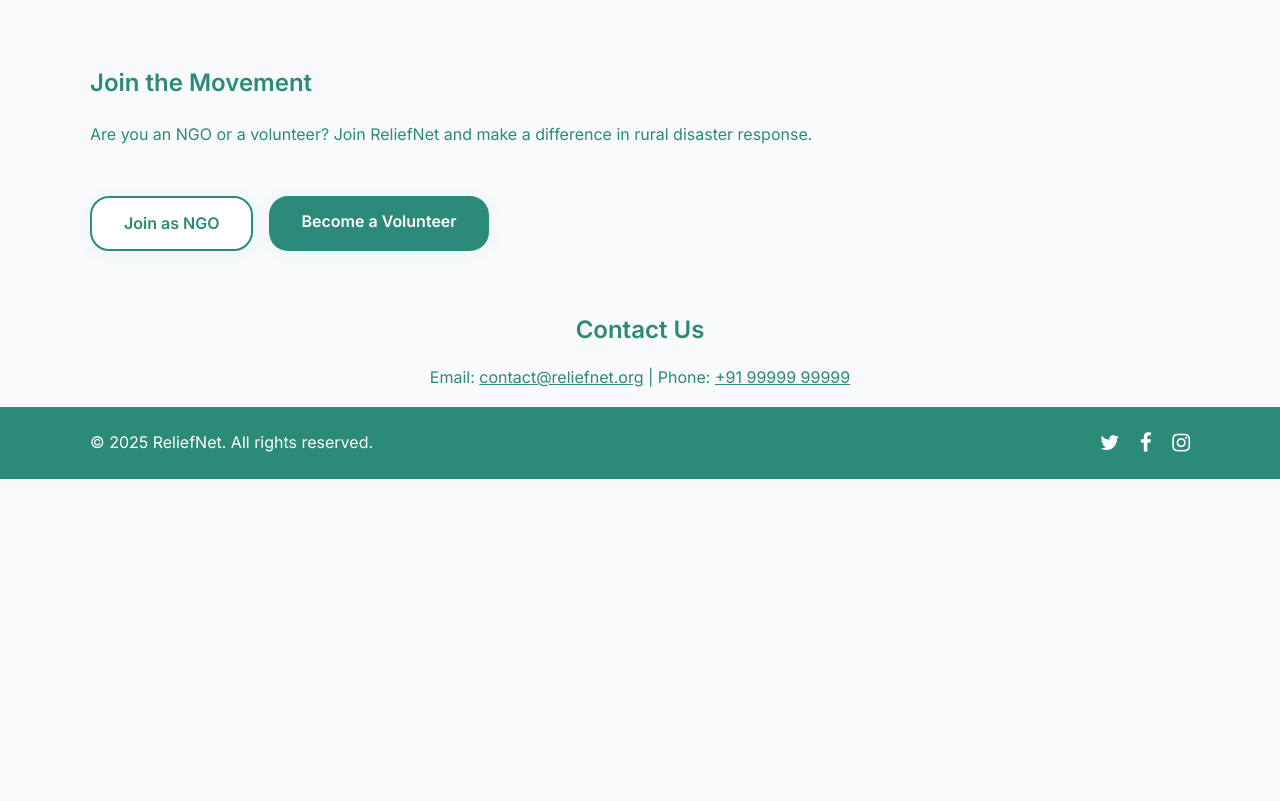
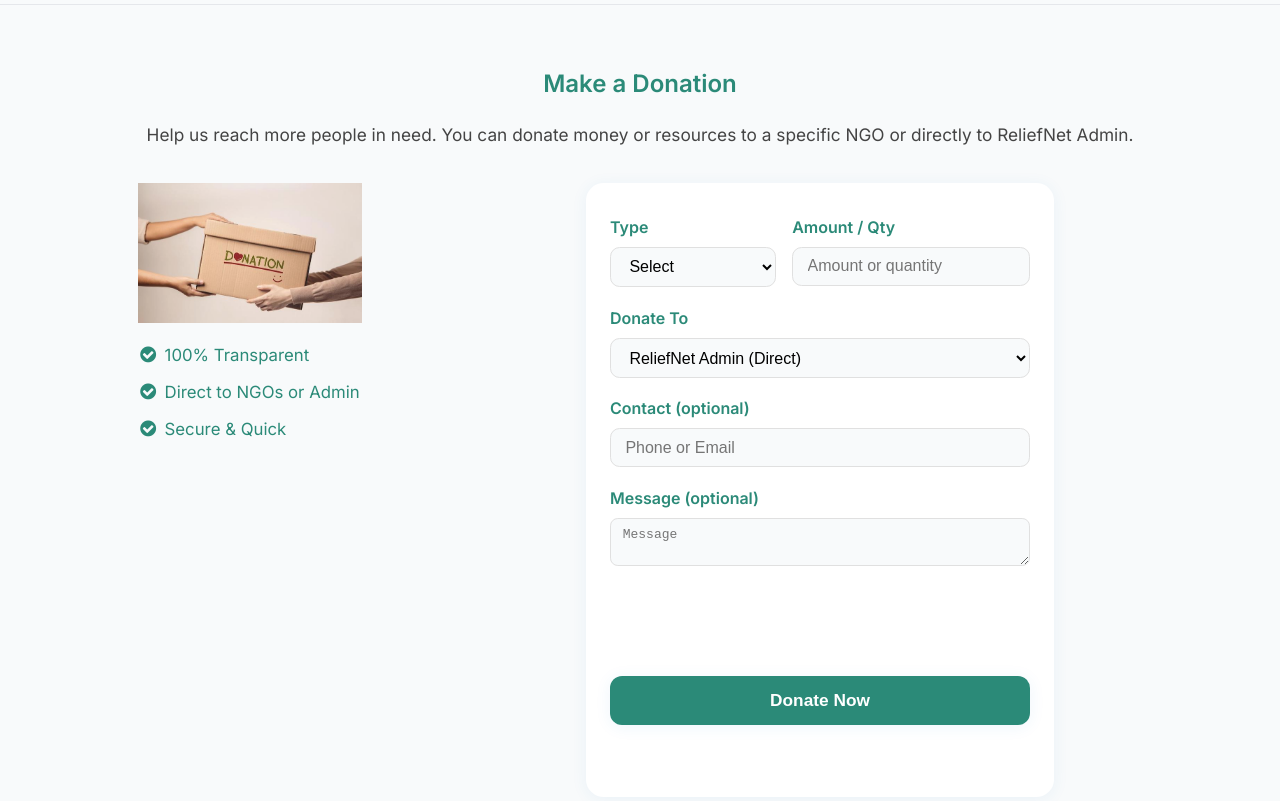
Before and after one commit to sumit1004/reliefnet, a plain HTML site: page index.html in a window 1280 px wide. Shown: the part 1860-2661 px from the top of the page. Before the commit the page ends 2339 px from the top, so only its background shows below. Drawn offline with Linux system fonts and the light colour scheme; no server answers.

Commit message:
added images and done small changes in index.html page

```diff
--- a/index.html
+++ b/index.html
@@ -89,6 +89,61 @@
             <p><strong>Our Mission:</strong> To empower rural communities with technology for faster, fairer disaster relief. </p>
             <p>Born from the need for better coordination, ReliefNet brings together NGOs, volunteers, and local leaders. We believe in partnerships and open collaboration for maximum impact.</p>
             <p class="partnerships">Potential partners: NGOs, local governments, tech innovators.</p>
+        </div>
+    </section>
+
+      <!-- Donation Section Start -->
+    <section class="donation" id="donation">
+        <div class="container">
+            <h2>Make a Donation</h2>
+            <p class="donation-desc">Help us reach more people in need. You can donate money or resources to a specific NGO or directly to ReliefNet Admin.</p>
+            <div class="donation-flex">
+                <div class="donation-info">
+                    <img src="assets/donation.jpg" alt="Donate" class="donation-illustration" />
+                    <ul class="donation-benefits">
+                        <li><i class="fa fa-check-circle"></i> 100% Transparent</li>
+                        <li><i class="fa fa-check-circle"></i> Direct to NGOs or Admin</li>
+                        <li><i class="fa fa-check-circle"></i> Secure & Quick</li>
+                    </ul>
+                </div>
+                <form id="donationForm" class="donation-form-ui">
+                    <div class="donation-row">
+                        <div class="donation-field">
+                            <label for="donationType">Type</label>
+                            <select id="donationType" required>
+                                <option value="">Select</option>
+                                <option value="Money">Money</option>
+                                <option value="Food">Food</option>
+                                <option value="Clothes">Clothes</option>
+                                <option value="Blankets">Blankets</option>
+                                <option value="Other">Other</option>
+                            </select>
+                        </div>
+                        <div class="donation-field">
+                            <label for="donationAmount">Amount / Qty</label>
+                            <input type="number" id="donationAmount" min="1" placeholder="Amount or quantity" required>
+                        </div>
+                    </div>
+                    <div class="donation-row">
+                        <div class="donation-field">
+                            <label for="donationTarget">Donate To</label>
+                            <select id="donationTarget" required>
+                                <option value="admin">ReliefNet Admin (Direct)</option>
+                            </select>
+                        </div>
+                        <div class="donation-field">
+                            <label for="donorContact">Contact (optional)</label>
+                            <input type="text" id="donorContact" placeholder="Phone or Email">
+                        </div>
+                    </div>
+                    <div class="donation-field">
+                        <label for="donationMessage">Message (optional)</label>
+                        <textarea id="donationMessage" rows="2" placeholder="Message"></textarea>
+                    </div>
+                    <button type="submit" class="btn btn-primary donation-btn">Donate Now</button>
+                    <div id="donationStatus" class="donation-status"></div>
+                </form>
+            </div>
         </div>
     </section>
 
@@ -773,7 +828,7 @@
         }
     })();
 
-
+    // --- Join the Movement Button Logic ---
     document.addEventListener('DOMContentLoaded', function() {
         var joinNgoBtn = document.getElementById('joinNgoBtn');
         var joinVolunteerBtn = document.getElementById('joinVolunteerBtn');
--- a/style.css
+++ b/style.css
@@ -726,6 +726,148 @@ left: 35%;
 }
 
 
+/* Donation Section UI */
+.donation {
+    background: #f8fafb;
+    padding: 2.5rem 0 2rem 0;
+    border-top: 1px solid #e5e7eb;
+    border-bottom: 1px solid #e5e7eb;
+}
+.donation h2 {
+    color: var(--primary);
+    text-align: center;
+    margin-bottom: 0.5em;
+}
+.donation-desc {
+    text-align: center;
+    color: #444;
+    margin-bottom: 2em;
+    font-size: 1.08em;
+}
+.donation-flex {
+    display: flex;
+    gap: 2.5rem;
+    align-items: flex-start;
+    justify-content: center;
+    flex-wrap: wrap;
+}
+.donation-info {
+    flex: 1 1 260px;
+    display: flex;
+    flex-direction: column;
+    align-items: center;
+    min-width: 220px;
+    max-width: 320px;
+    margin-bottom: 1.5em;
+}
+.donation-illustration {
+    width: 224px;
+    margin-bottom: 1.2em;
+    opacity: 0.95;
+}
+.donation-benefits {
+    list-style: none;
+    padding: 0;
+    margin: 0;
+    color: var(--primary);
+    font-size: 1.05em;
+}
+.donation-benefits li {
+    margin-bottom: 0.6em;
+    display: flex;
+    align-items: center;
+    gap: 0.5em;
+}
+.donation-benefits .fa {
+    color: #2b8a78;
+    font-size: 1.1em;
+}
+
+.donation-form-ui {
+    flex: 1 1 340px;
+    background: #fff;
+    border-radius: 1.1em;
+    box-shadow: 0 2px 16px rgba(44,130,201,0.07);
+    padding: 2em 1.5em 1.5em 1.5em;
+    max-width: 420px;
+    margin: 0 auto;
+    display: flex;
+    flex-direction: column;
+    gap: 1.1em;
+}
+.donation-row {
+    display: flex;
+    gap: 1em;
+    flex-wrap: wrap;
+}
+.donation-field {
+    flex: 1 1 160px;
+    display: flex;
+    flex-direction: column;
+    gap: 0.3em;
+}
+.donation-form-ui label {
+    font-weight: 600;
+    color: #2b8a78;
+    margin-bottom: 0.1em;
+}
+.donation-form-ui input,
+.donation-form-ui select,
+.donation-form-ui textarea {
+    border: 1px solid #e0e0e0;
+    border-radius: 0.6em;
+    padding: 0.6em 0.9em;
+    font-size: 1em;
+    background: #f8fafb;
+    margin-bottom: 0.1em;
+    transition: border 0.18s;
+}
+.donation-form-ui input:focus,
+.donation-form-ui select:focus,
+.donation-form-ui textarea:focus {
+    border: 1.5px solid #2b8a78;
+    outline: none;
+}
+.donation-btn {
+    margin-top: 0.7em;
+    width: 100%;
+    font-size: 1.08em;
+    padding: 0.8em 0;
+    border-radius: 0.7em;
+}
+.donation-status {
+    margin-top: 0.7em;
+    color: #2563eb;
+    min-height: 1.2em;
+    font-size: 1em;
+    text-align: center;
+}
+
+/* Responsive Donation Section */
+@media (max-width: 900px) {
+    .donation-flex {
+        flex-direction: column;
+        align-items: stretch;
+        gap: 1.5rem;
+    }
+    .donation-info, .donation-form-ui {
+        max-width: 100%;
+    }
+}
+@media (max-width: 600px) {
+    .donation-form-ui {
+        padding: 1.2em 0.5em 1em 0.5em;
+    }
+    .donation-illustration {
+        width: 80px;
+    }
+    .donation-row {
+        flex-direction: column;
+        gap: 0.5em;
+    }
+}
+
+
 /* Responsive styles */
 
 @media (max-width: 900px) {
```
Also changed, not shown: assets/donation.jpg (added).
